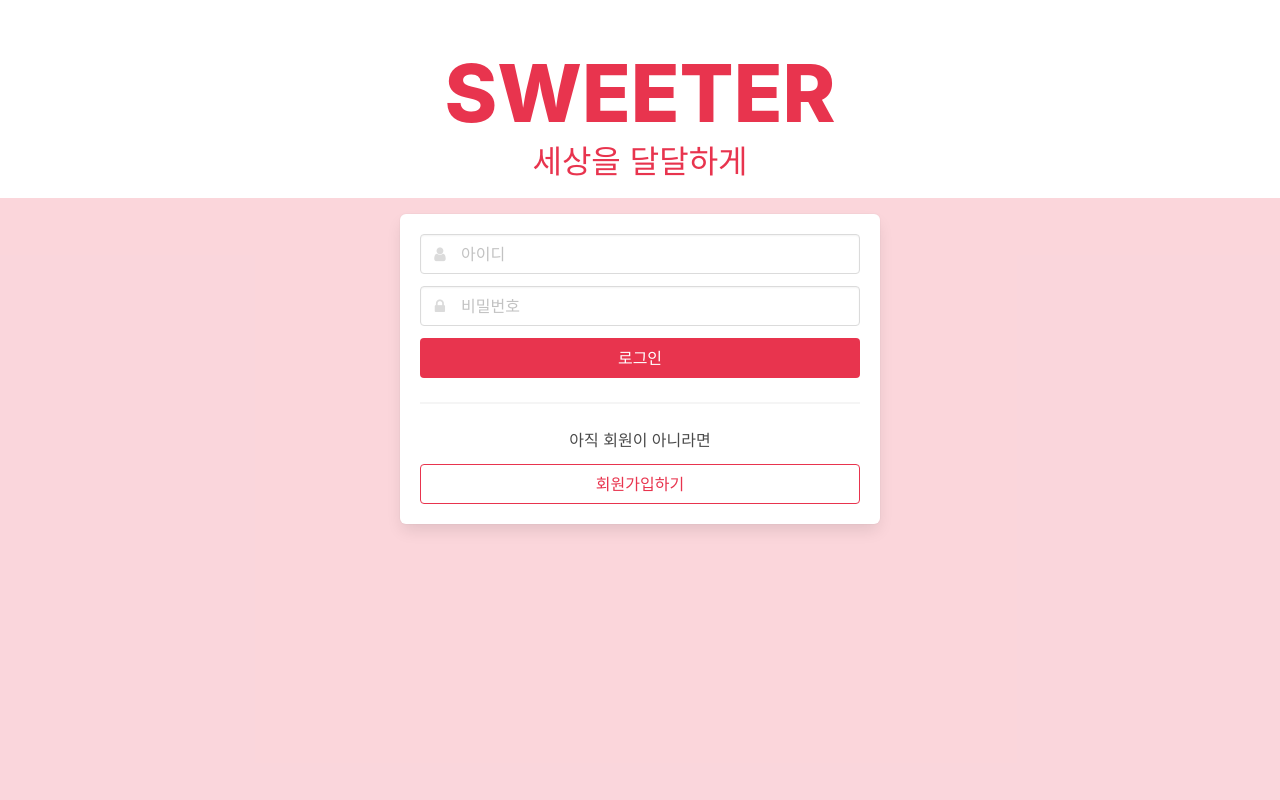
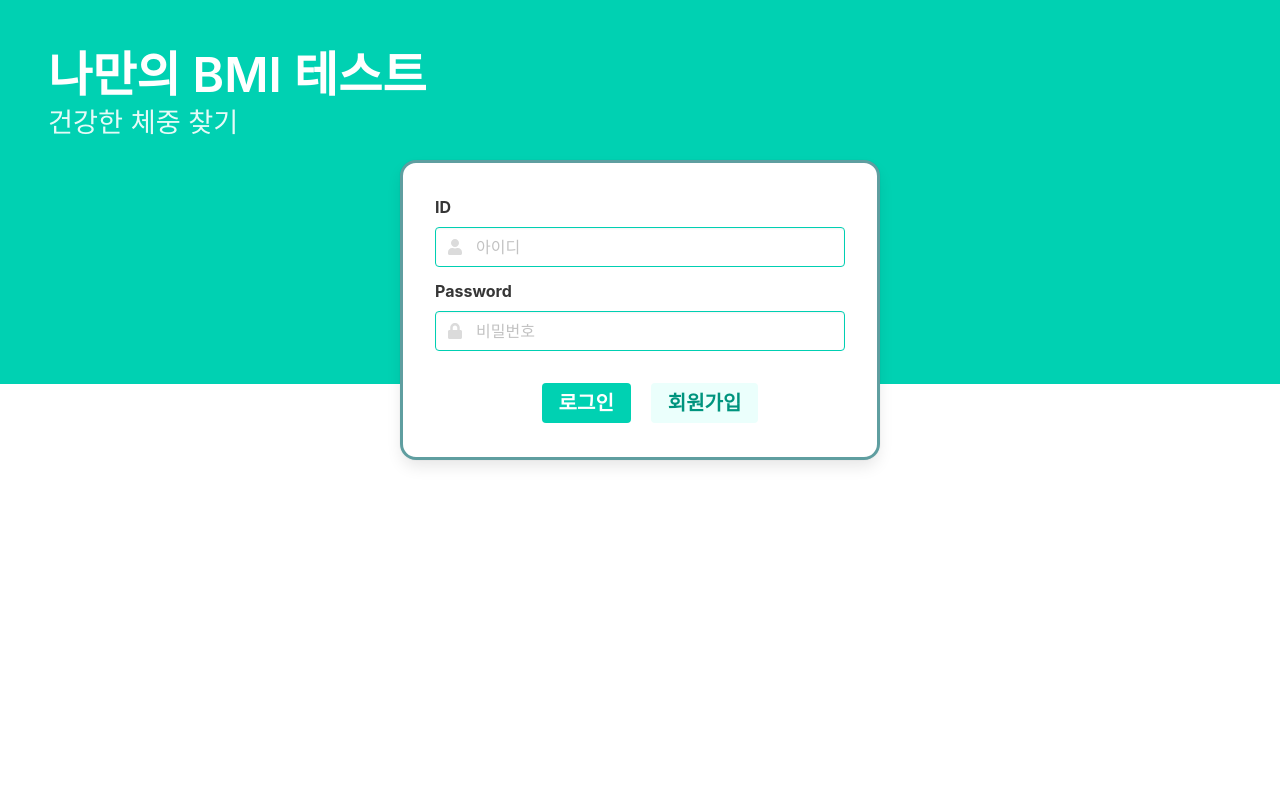
Before and after one commit to chamchimayo/bmi_calculator, a Flask app: page / in a window 1280 px wide. Run offline with Flask 2, Linux system fonts and the light colour scheme; some libraries are stand-ins or nearby versions.

Commit message:
김대철 - login.html CSS 1차 완성본 09/21 06:08

```diff
--- a/templates/login.html
+++ b/templates/login.html
@@ -3,7 +3,7 @@
 <head>
 
     <!-- Webpage Title -->
-    <title>Log In | SWEETER</title>
+    <title>Bmi Log In</title>
 
     <!-- Required meta tags -->
     <meta charset="utf-8">
@@ -12,50 +12,59 @@
     <!-- Bulma CSS -->
     <link rel="stylesheet" href="https://cdn.jsdelivr.net/npm/bulma@0.9.1/css/bulma.min.css">
     <!-- Font Awesome CSS -->
-    <link href="//maxcdn.bootstrapcdn.com/font-awesome/4.7.0/css/font-awesome.min.css" rel="stylesheet">
+    <script defer src="https://use.fontawesome.com/releases/v5.3.1/js/all.js"></script>
 
     <!-- JS -->
     <script src="https://ajax.googleapis.com/ajax/libs/jquery/3.4.1/jquery.min.js"></script>
     <script src="https://cdnjs.cloudflare.com/ajax/libs/jquery-cookie/1.4.1/jquery.cookie.js"></script>
     <style>
-        .button.is-sparta {
-            background-color: #e8344e;
-            border-color: transparent;
-            color: #fff !important;
+
+        .hero {
+            display: block;
         }
 
-        .button.is-sparta.is-outlined {
-            background-color: transparent;
-            border-color: #e8344e;
-            color: #e8344e !important;
+        .hero.is-halfheight {
+            min-height: 48vh;
+        }
+        .hero.is-success {
+            background-color: #00d1b2;
+        }
+        .hero-body {
+            padding-left: 3rem;
+        }
+        .title {
+            font-size: 3rem;
+        }
+        .subtitle {
+            font-size: 1.7rem;
+        }
+        .box {
+            width: 480px;
+            height: 300px;
+            position: absolute;
+            left: 50%;
+            top: 50%;
+            margin-left: -240px;
+            margin-top: -240px;
+            padding: 2rem;
+            border-radius: 1rem;
+            border: cadetblue solid 3px;
         }
 
-        .help {
-            color: gray;
+        .input {
+            border: #00cfb2 solid 1px;
         }
 
-        body {
-            background-color: RGBA(232, 52, 78, 0.2);
-            min-height: 100vh;
+        .bts {
+            display: flex;
+            flex-direction: row;
+            justify-content: center;
+            align-items: center;
         }
 
-        .section {
-            padding: 1rem 1.5rem;
-            max-width: 750px;
-            margin: auto;
-        }
-
-        .title {
-            font-weight: 800;
-            font-size: 5rem;
-        }
-
-        .subtitle {
-            font-size: 2rem;
-        }
-
-        .is-sparta {
-            color: #e8344e !important;
+        .bts > button {
+            margin-top: 20px;
+            margin-left: 20px;
         }
     </style>
     <script>
@@ -63,16 +72,16 @@
             //     alert("{{ msg }}")
             // {% endif %}
 
-        function move_register(){
-            window.location.href='/register'
+        function move_register() {
+            window.location.href = '/register'
         }
 
-        function sign_in() {
+        function log_in() {
             let username = $("#input-username").val()
             let password = $("#input-password").val()
 
             if (username == "") {
-                $("#help-id-login").text("아이디를 입력해주세요.")
+                $("#help-id-login").text("아이디를 입력해주세요!").addClass("is-danger")
                 $("#input-username").focus()
                 return;
             } else {
@@ -80,7 +89,7 @@
             }
 
             if (password == "") {
-                $("#help-password-login").text("비밀번호를 입력해주세요.")
+                $("#help-password-login").text("비밀번호를 입력해주세요!").addClass("is-danger")
                 $("#input-password").focus()
                 return;
             } else {
@@ -96,10 +105,11 @@
                 success: function (response) {
                     if (response['result'] == 'success') {
                         $.cookie('mytoken', response['token'], {path: '/'});
-                        alert(response['name']+"님 로그인을 환영합니다.")
+                        alert(response['name'] + "님 로그인을 환영합니다.")
                         window.location.replace("/bmi_register")
                     } else {
                         alert(response['msg'])
+                        window.location.reload()
                     }
                 }
             });
@@ -109,19 +119,22 @@
 
 </head>
 <body>
-<section class="hero is-white">
-    <div class="hero-body has-text-centered" style="padding-bottom:1rem;margin:auto;">
-        <h1 class="title is-sparta">SWEETER</h1>
-        <h3 class="subtitle is-sparta">세상을 달달하게</h3>
+<section class="hero is-success is-halfheight">
+    <div class="hero-body">
+        <div class="login_title">
+            <p class="title">나만의 BMI 테스트</p>
+            <p class="subtitle">건강한 체중 찾기</p>
+        </div>
     </div>
 </section>
-<section class="section">
-    <div class="container">
-        <div class="box" style="max-width: 480px;margin:auto">
+
+
+<div class="box">
     <article class="media">
         <div class="media-content">
             <div class="content">
-                        <div class="field has-addons">
+                <div class="field">
+                    <label class="label">ID</label>
                     <div class="control has-icons-left" style="width:100%">
                         <input id="input-username" class="input" type="text" placeholder="아이디">
                         <span class="icon is-small is-left"><i class="fa fa-user"></i></span>
@@ -131,6 +144,7 @@
                 <p id="help-id-login" class="help is-safe"></p>
 
                 <div class="field">
+                    <label class="label">Password</label>
                     <div class="control has-icons-left">
                         <input id="input-password" class="input" type="password" placeholder="비밀번호">
                         <span class="icon is-small is-left"><i class="fa fa-lock"></i></span>
@@ -138,21 +152,19 @@
                 </div>
 
                 <p id="help-password-login" class="help is-safe"></p>
+
+                <div class="bts">
+                    <button onclick="log_in()" class="button is-primary"><span
+                            style="font-weight: bold; font-size: 15pt;"> 로그인 </span></button>
+                    <button onclick="move_register()" class="button is-primary is-light"><span
+                            style="font-weight: bold; font-size: 15pt;"> 회원가입 </span></button>
                 </div>
-                    <div id="div-sign-in-or-up" class="has-text-centered">
-                        <nav class="level is-mobile">
-                            <button class="level-item button is-sparta" onclick="sign_in()">로그인</button>
-                        </nav>
-                        <hr>
-                        <h4 class="mb-3">아직 회원이 아니라면</h4>
-                        <nav class="level is-mobile">
-                            <button class="level-item button is-sparta is-outlined" onclick="move_register()">회원가입하기</button>
-                        </nav>
+
             </div>
         </div>
     </article>
 </div>
-    </div>
-</section>
+
+
 </body>
 </html>
```
Lines whose indentation alone changed are shown as unchanged.
